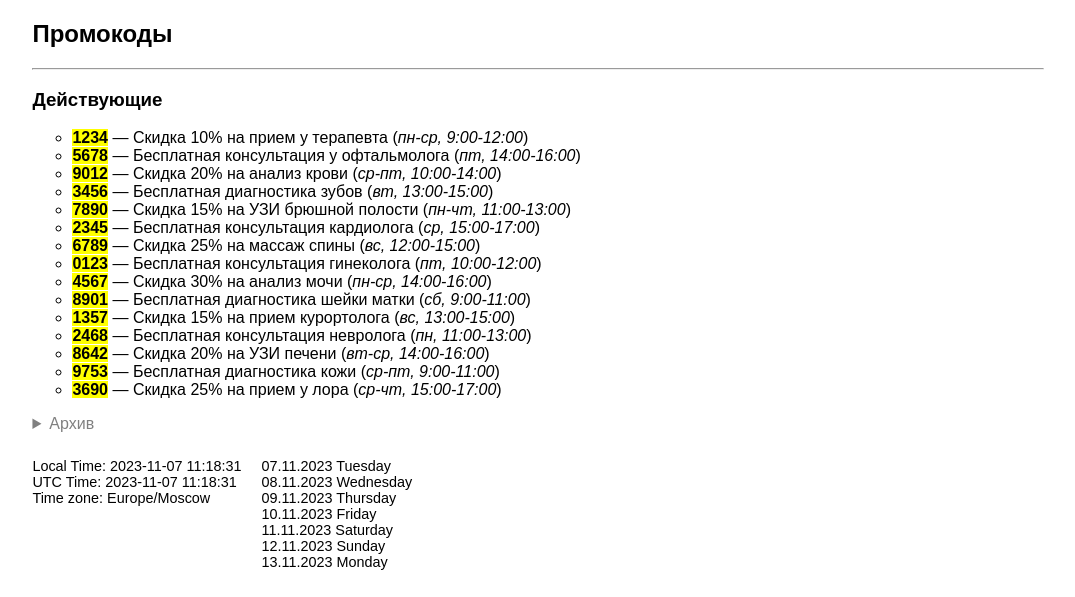
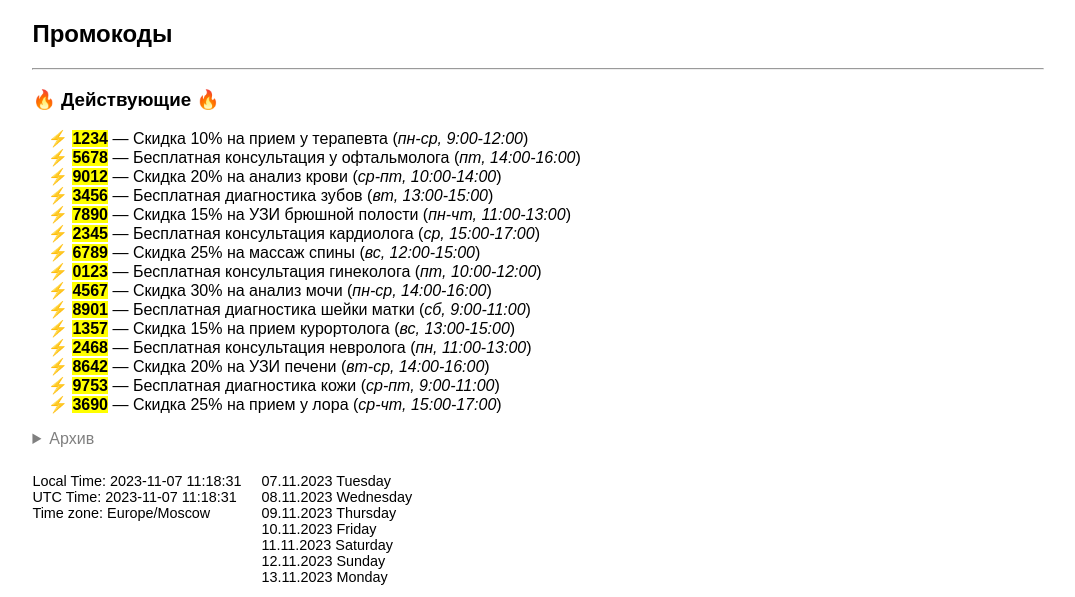
Before and after one commit to denis-pptx/Django-MedicalCenter, a Django app: page /promo-codes/ in a window 1280 px wide. Shown: the part 54-651 px from the top of the page, without its empty margins (102-1177 px from the left). Run offline with Django 4.2, Linux system fonts and the light colour scheme.

Commit message:
pseudo elements

```diff
--- a/website/static/website/css/private-policy.css
+++ b/website/static/website/css/private-policy.css
@@ -6,3 +6,7 @@ iframe {
     width: 50%;
     height: 500px;
 }
+
+p:first-of-type::first-line {
+    background-color: coral;
+}
--- a/website/static/website/css/promo-codes.css
+++ b/website/static/website/css/promo-codes.css
@@ -9,3 +9,11 @@
 .archive {
     color: gray;
 }
+
+h3::before, h3::after {
+    content: "   \1F525   ";
+}
+
+.available li {
+    list-style-type: "\26A1  ";
+}
--- a/website/static/website/css/styles.css
+++ b/website/static/website/css/styles.css
@@ -102,3 +102,8 @@ q:lang(en) {
 q:lang(fr) {
     quotes: "\00AB" "\00BB";
 }
+
+
+::selection {
+    background-color: Olive;
+}
```
